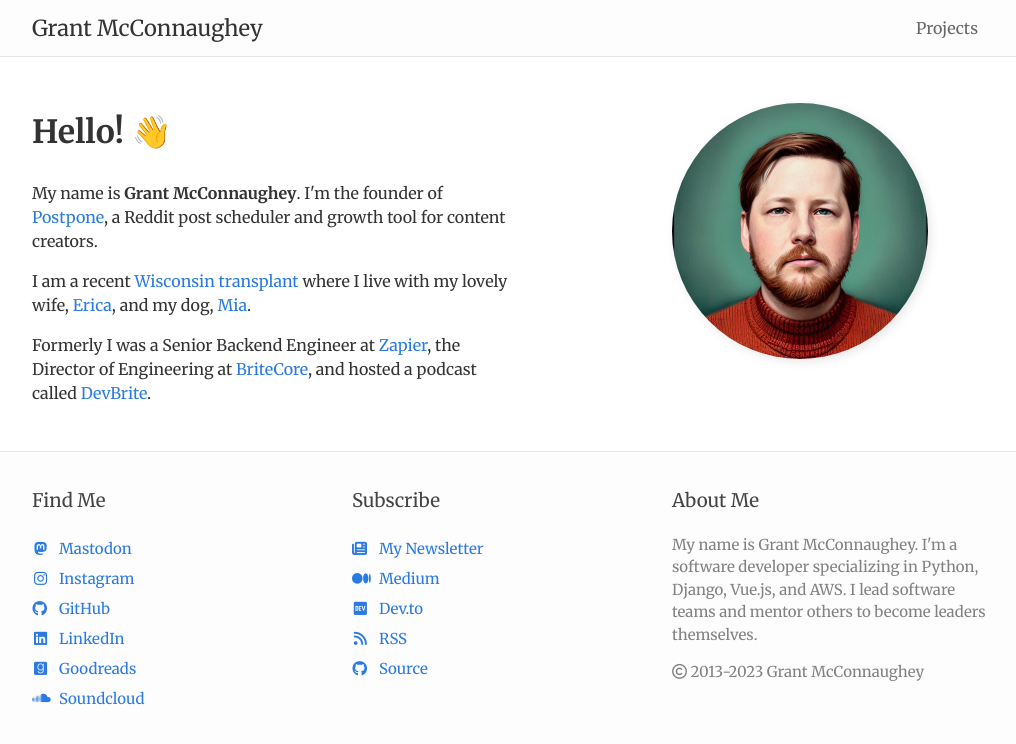
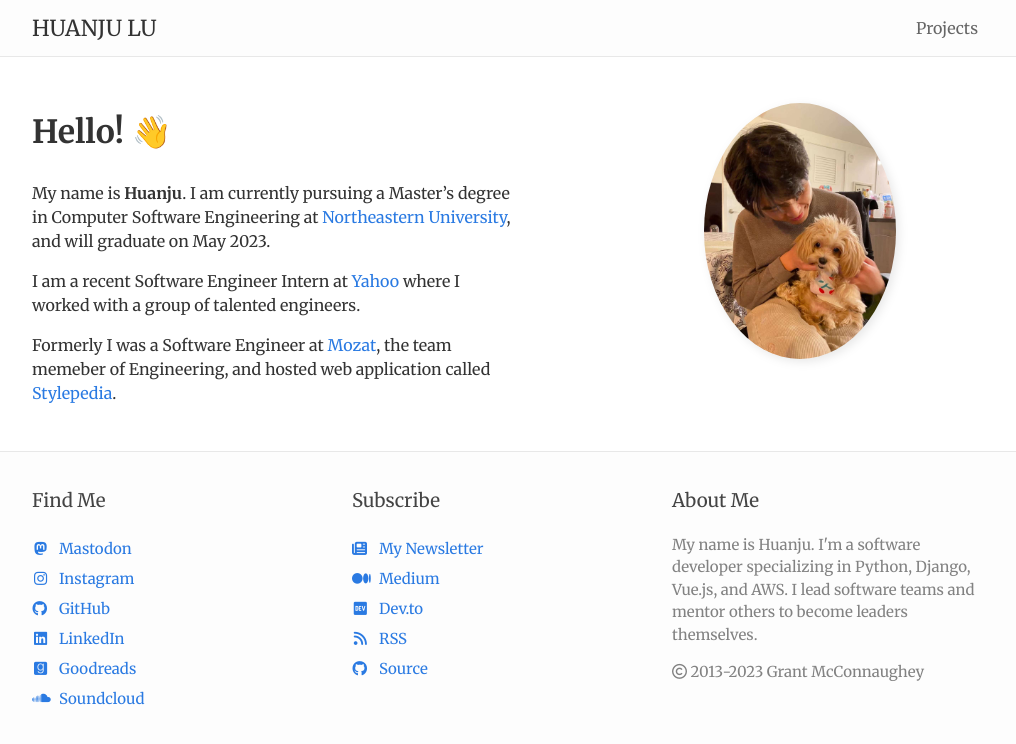
Before and after one commit to luhuanju/luhuanju.github.io, a Jekyll site: the page built from index.html, in a window 1280 px wide. Shown: the top 744 px of the page, without its empty margins (128-1144 px from the left). Built offline with Jekyll 4.4.1, drawn with Linux system fonts in a browser that asks for light colours; nearby versions of some CDN libraries; comment, search, counter and statistics services are not loaded.

Commit message:
Initialize the description

```diff
--- a/Gemfile
+++ b/Gemfile
@@ -24,3 +24,6 @@ end
 
 # Windows does not include zoneinfo files, so bundle the tzinfo-data gem
 gem 'tzinfo-data', platforms: [:mingw, :mswin, :x64_mingw, :jruby]
+
+
+gem "webrick", "~> 1.8"
--- a/_config.yml
+++ b/_config.yml
@@ -1,7 +1,7 @@
 # Site settings
-title: Grant McConnaughey
-email: grantmcconnaughey@gmail.com
-description: "My name is Grant McConnaughey. I'm a software developer specializing in Python, Django, Vue.js, and AWS. I lead software teams and mentor others to become leaders themselves."
+title: HUANJU LU
+email: huanjulu@outlook.com
+description: "My name is Huanju. I'm a software developer specializing in Python, Django, Vue.js, and AWS. I lead software teams and mentor others to become leaders themselves."
 baseurl: ""
 url: "http://www.grantmcconnaughey.com"
 username: grantmcconnaughey
--- a/index.html
+++ b/index.html
@@ -8,21 +8,19 @@ layout: default
         <h1>Hello! 👋</h1>
 
         <p>
-            My name is <span class="my-name">Grant McConnaughey</span>. I'm the founder of
-            <a href="https://www.postpone.app">Postpone</a>, a Reddit post scheduler and
-            growth tool for content creators.
+            My name is <span class="my-name">Huanju</span>. I am currently pursuing a Master’s degree in Computer Software Engineering at <a href="https://www.northeastern.edu/">Northeastern University</a>, and will graduate on May 2023.
         </p>
 
         <p>
-            I am a recent <a href="https://www.instagram.com/p/B3Qs4F3Hpxq/">Wisconsin transplant</a>
+            I am a recent Software Engineer Intern at <a href="https://www.yahoo.com/">Yahoo</a> where I worked with a group of talented engineers.
+            <!-- I am a recent <a href="https://www.yahoo.com/">Wisconsin transplant</a>
             where I live with my lovely wife, <a href="http://ericamcconnaughey.com/">Erica</a>,
-            and my dog, <a href="https://twitter.com/gmcconnaughey/status/1227725115284168704/photo/1">Mia</a>.
+            and my dog, <a href="https://twitter.com/gmcconnaughey/status/1227725115284168704/photo/1">Mia</a>. -->
         </p>
 
         <p>
-            Formerly I was a Senior Backend Engineer at <a href="https://zapier.com">Zapier</a>,
-            the Director of Engineering at <a href="http://www.britecore.com/">BriteCore</a>, and
-            hosted a podcast called <a href="https://anchor.fm/devbrite">DevBrite</a>.
+            Formerly I was a Software Engineer at <a href="https://www.mozat.com/home">Mozat</a>,
+            the team memeber of Engineering, and hosted web application called <a href="https://play.google.com/store/apps/details?id=com.stylepedia&pli=1">Stylepedia</a>.
         </p>
     </div>
     <div class="home-image">
```
Also changed, not shown: Gemfile.lock, images/avatar.jpg, 4 other files.
